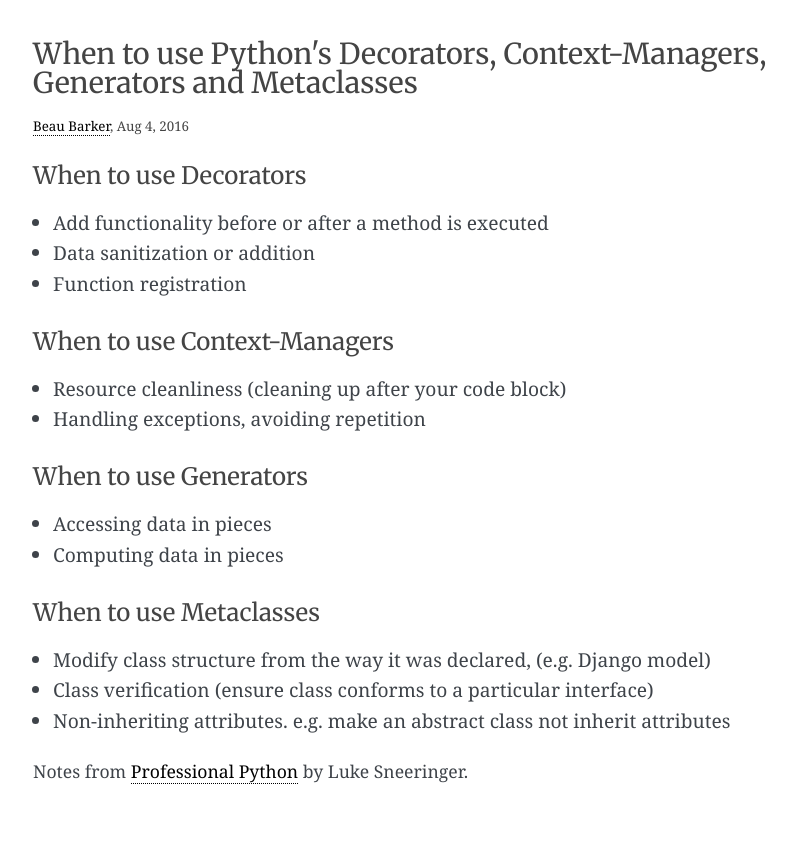
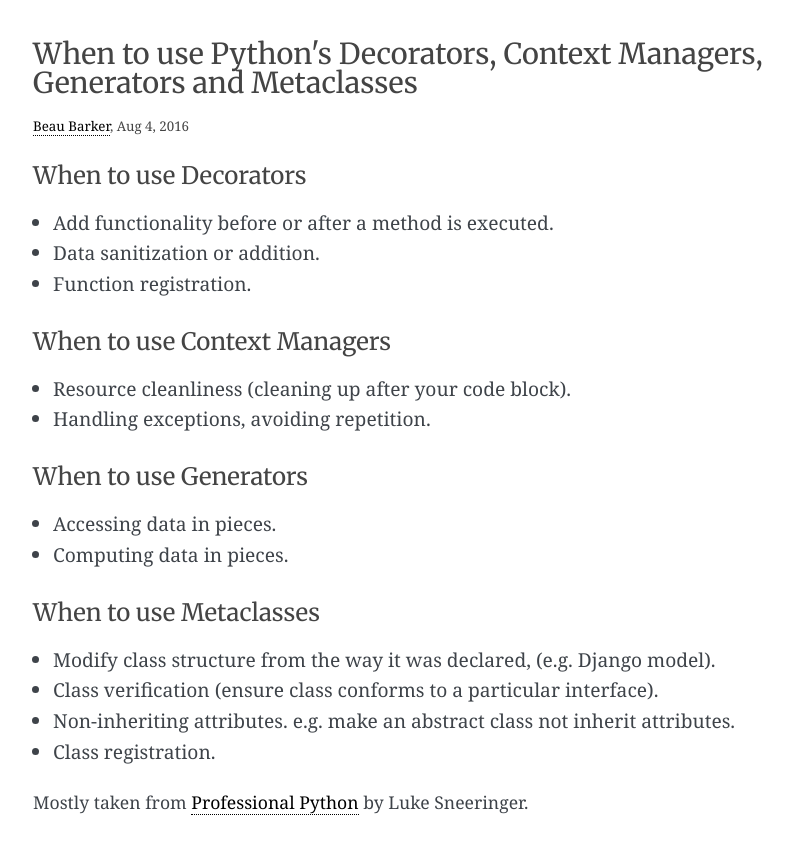
Before and after one commit to explodinglabs/explodinglabs.github.io, a Jekyll site: the page built from _posts/2016-08-04-professional-python-notes.markdown, in a window 1280 px wide. Shown: the top 854 px of the page, without its empty margins (227-1023 px from the left). Built offline with Jekyll 4.4.1, drawn with Linux system fonts in a browser that asks for light colours; some web fonts are replaced; comment, search, counter and statistics services are not loaded.

Commit message:
Add class registration to "when to use" doc

```diff
--- a/_posts/2016-08-04-professional-python-notes.markdown
+++ b/_posts/2016-08-04-professional-python-notes.markdown
@@ -1,32 +1,33 @@
 ---
 layout: post
-title: "When to use Python's Decorators, Context-Managers, Generators and Metaclasses"
+title: "When to use Python's Decorators, Context Managers, Generators and Metaclasses"
 date: 2016-08-04
 permalink: /python/when-to-use
 comments: true
 ---
 When to use Decorators
 ======================
-- Add functionality before or after a method is executed
-- Data sanitization or addition
-- Function registration
+- Add functionality before or after a method is executed.
+- Data sanitization or addition.
+- Function registration.
 
-When to use Context-Managers
+When to use Context Managers
 ============================
-- Resource cleanliness (cleaning up after your code block)
-- Handling exceptions, avoiding repetition
+- Resource cleanliness (cleaning up after your code block).
+- Handling exceptions, avoiding repetition.
 
 When to use Generators
 ======================
-- Accessing data in pieces
-- Computing data in pieces
+- Accessing data in pieces.
+- Computing data in pieces.
 
 When to use Metaclasses
 =======================
-- Modify class structure from the way it was declared, (e.g. Django model)
-- Class verification (ensure class conforms to a particular interface)
-- Non-inheriting attributes. e.g. make an abstract class not inherit attributes
+- Modify class structure from the way it was declared, (e.g. Django model).
+- Class verification (ensure class conforms to a particular interface).
+- Non-inheriting attributes. e.g. make an abstract class not inherit attributes.
+- Class registration.
 
-Notes from [Professional
+Mostly taken from [Professional
 Python](http://www.wrox.com/WileyCDA/WroxTitle/Professional-Python.productCd-1119070856.html)
 by Luke Sneeringer.
```
